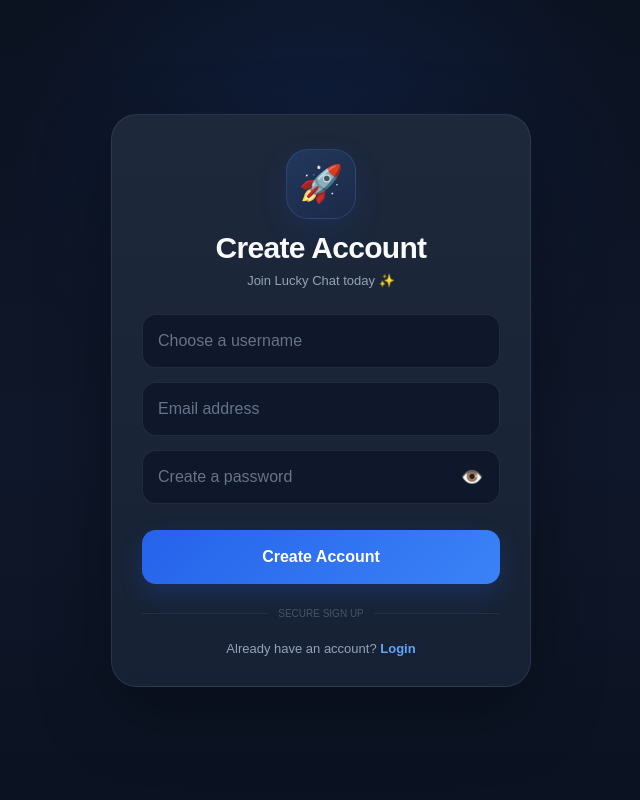
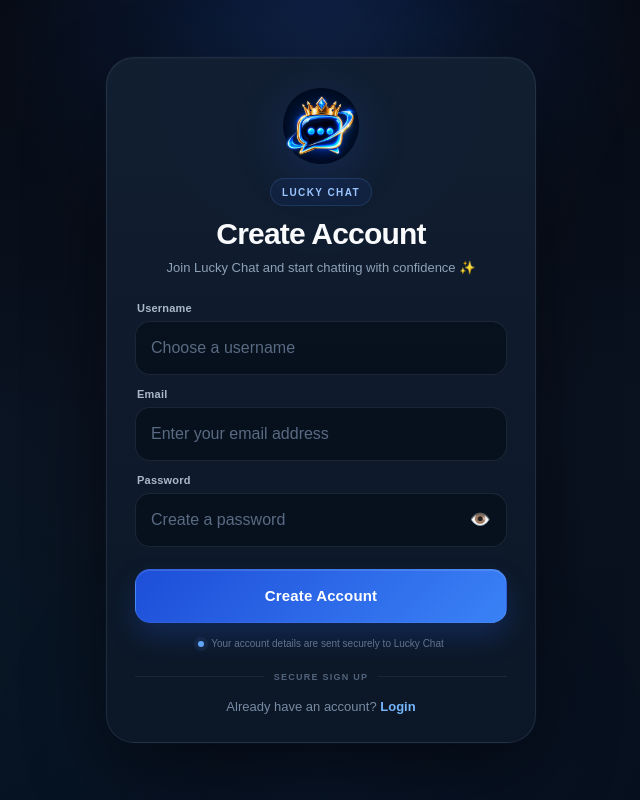
Before and after one commit to luckysandya2712/lucky-chat-v2, a FastAPI app: page /register in a window 1280 px wide. Shown: the whole page, without its empty margins (319-959 px from the left). Run offline with FastAPI, Linux system fonts and the light colour scheme; parts of the project's set-up code (start-up, migrations or seed data) failed here and were passed over.

Commit message:
Redesign register page and refresh logo cache

```diff
--- a/app/templates/register.html
+++ b/app/templates/register.html
@@ -1,12 +1,29 @@
 <!DOCTYPE html>
-<html>
+<html lang="en">
 <head>
-<title>Register</title>
-<meta name="viewport" content="width=device-width,initial-scale=1">
+<meta charset="UTF-8">
+<meta name="viewport" content="width=device-width,initial-scale=1,viewport-fit=cover">
+<meta name="theme-color" content="#08111f">
+<title>Create Account • Lucky Chat</title>
 
 <style>
 *{
     box-sizing:border-box;
+}
+
+:root{
+    color-scheme:dark;
+    --bg-1:#060b14;
+    --bg-2:#0a1220;
+    --card:#101b2d;
+    --card-2:#0d1727;
+    --text:#f8fafc;
+    --muted:#8fa1b8;
+    --muted-2:#61738c;
+    --line:rgba(148,163,184,.14);
+    --line-strong:rgba(96,165,250,.28);
+    --blue:#2563eb;
+    --blue-2:#60a5fa;
 }
 
 html,body{
@@ -15,112 +32,166 @@ html,body{
 }
 
 body{
+    margin:0;
+    min-height:100vh;
+    min-height:100svh;
+    display:flex;
+    align-items:center;
+    justify-content:center;
+    padding:22px 16px;
+    overflow-x:hidden;
+    color:var(--text);
+    font-family:Arial,sans-serif;
     background:
-        radial-gradient(circle at 50% 18%, rgba(37,99,235,.12), transparent 34%),
-        linear-gradient(180deg,#0b1220 0%,#0f172a 55%,#0b1322 100%);
-    display:flex;
-    justify-content:center;
-    align-items:center;
-    min-height:100vh;
-    font-family:Arial,sans-serif;
-    margin:0;
-    padding:24px 16px;
-    color:#fff;
+        radial-gradient(circle at 50% 0%,rgba(37,99,235,.20),transparent 32%),
+        radial-gradient(circle at 15% 85%,rgba(14,116,144,.08),transparent 28%),
+        linear-gradient(180deg,var(--bg-1) 0%,var(--bg-2) 52%,#07101d 100%);
+}
+
+.page-glow{
+    position:fixed;
+    inset:0;
+    pointer-events:none;
+    background:
+        radial-gradient(circle at 50% 18%,rgba(96,165,250,.06),transparent 24%),
+        radial-gradient(circle at 50% 100%,rgba(37,99,235,.05),transparent 34%);
 }
 
 .card{
     position:relative;
-    width:min(100%,420px);
-    padding:34px 30px 30px;
-    border:1px solid rgba(148,163,184,.14);
-    border-radius:26px;
-    background:linear-gradient(180deg,rgba(30,41,59,.98),rgba(23,34,54,.98));
+    z-index:1;
+    width:min(100%,430px);
+    padding:30px 28px 26px;
+    border:1px solid var(--line);
+    border-radius:28px;
+    background:
+        linear-gradient(180deg,rgba(18,31,50,.98),rgba(12,23,39,.98));
     box-shadow:
-        0 25px 70px rgba(0,0,0,.35),
-        0 0 0 1px rgba(59,130,246,.03);
+        0 30px 80px rgba(0,0,0,.46),
+        0 0 0 1px rgba(59,130,246,.035),
+        inset 0 1px 0 rgba(255,255,255,.025);
+    backdrop-filter:blur(18px);
+    -webkit-backdrop-filter:blur(18px);
     animation:cardIn .45s ease-out both;
 }
 
 .brand{
     text-align:center;
-    margin-bottom:26px;
+    margin-bottom:24px;
 }
 
-.brand-icon{
+.brand-logo{
+    display:block;
+    width:76px;
+    height:76px;
+    margin:0 auto 14px;
+    object-fit:contain;
+    border-radius:22px;
+    filter:drop-shadow(0 10px 24px rgba(37,99,235,.20));
+}
+
+.brand-kicker{
     display:inline-flex;
     align-items:center;
     justify-content:center;
-    width:70px;
-    height:70px;
-    margin-bottom:12px;
-    border-radius:22px;
-    background:linear-gradient(145deg,rgba(59,130,246,.18),rgba(30,64,175,.12));
-    border:1px solid rgba(96,165,250,.18);
-    box-shadow:0 10px 30px rgba(37,99,235,.12);
-    font-size:36px;
+    min-height:28px;
+    padding:0 11px;
+    border:1px solid rgba(96,165,250,.16);
+    border-radius:999px;
+    background:rgba(37,99,235,.08);
+    color:#9cc7ff;
+    font-size:10px;
+    font-weight:700;
+    letter-spacing:.14em;
+    text-transform:uppercase;
 }
 
 h1{
-    color:#f8fafc;
-    text-align:center;
-    margin:0;
+    margin:11px 0 0;
+    color:var(--text);
     font-size:30px;
-    letter-spacing:-.7px;
+    line-height:1.1;
+    letter-spacing:-.8px;
 }
 
 .subtitle{
-    color:#94a3b8;
-    text-align:center;
     margin:8px 0 0;
+    color:var(--muted);
     font-size:13px;
+    line-height:1.5;
+}
+
+.form{
+    margin-top:22px;
 }
 
 .form-group{
     position:relative;
-    margin:14px 0;
+    margin:13px 0;
+}
+
+.field-label{
+    display:block;
+    margin:0 0 7px 2px;
+    color:#aab8ca;
+    font-size:11px;
+    font-weight:700;
+    letter-spacing:.02em;
 }
 
 input{
     width:100%;
     height:54px;
     padding:0 15px;
-    border:1px solid rgba(148,163,184,.14);
-    border-radius:14px;
+    border:1px solid var(--line);
+    border-radius:15px;
     outline:none;
-    background:#0f172a;
-    color:#f8fafc;
+    background:rgba(7,16,29,.88);
+    color:var(--text);
     font-size:16px;
-    transition:border-color .2s ease,box-shadow .2s ease,background .2s ease;
+    transition:
+        border-color .2s ease,
+        box-shadow .2s ease,
+        background .2s ease,
+        transform .2s ease;
 }
 
 input::placeholder{
-    color:#64748b;
+    color:#596a82;
+}
+
+input:hover{
+    border-color:rgba(148,163,184,.22);
 }
 
 input:focus{
-    border-color:rgba(59,130,246,.65);
-    background:#111c30;
+    border-color:var(--line-strong);
+    background:#0b1729;
     box-shadow:0 0 0 4px rgba(37,99,235,.10);
 }
 
 .password-group input{
-    padding-right:52px;
+    padding-right:56px;
 }
 
 .toggle-password{
     position:absolute;
-    right:8px;
-    top:7px;
+    right:7px;
+    bottom:7px;
     width:40px;
     height:40px;
     margin:0;
     padding:0;
+    display:inline-flex;
+    align-items:center;
+    justify-content:center;
     border:0;
     border-radius:11px;
     background:transparent;
-    color:#94a3b8;
-    font-size:18px;
+    color:#8fa1b8;
+    font-size:17px;
     cursor:pointer;
+    transition:background .18s ease,color .18s ease,transform .18s ease;
 }
 
 .toggle-password:hover{
@@ -128,42 +199,86 @@ input:focus{
     color:#e2e8f0;
 }
 
+.toggle-password:active{
+    transform:scale(.95);
+}
+
+button:focus-visible,
+a:focus-visible,
+input:focus-visible{
+    outline:2px solid rgba(96,165,250,.75);
+    outline-offset:3px;
+}
+
 button[type="submit"]{
     width:100%;
     height:54px;
-    margin-top:12px;
-    border:0;
-    border-radius:14px;
-    background:linear-gradient(135deg,#2563eb,#3b82f6);
-    color:white;
-    font-size:16px;
-    font-weight:bold;
+    margin-top:9px;
+    border:1px solid rgba(255,255,255,.08);
+    border-radius:15px;
+    background:linear-gradient(135deg,#1d4ed8,#3b82f6);
+    color:#fff;
+    font-size:15px;
+    font-weight:700;
+    letter-spacing:.01em;
     cursor:pointer;
-    box-shadow:0 10px 24px rgba(37,99,235,.20);
-    transition:transform .16s ease,box-shadow .16s ease,filter .16s ease;
+    box-shadow:
+        0 14px 28px rgba(37,99,235,.22),
+        inset 0 1px 0 rgba(255,255,255,.12);
+    transition:
+        transform .16s ease,
+        box-shadow .16s ease,
+        filter .16s ease;
 }
 
 button[type="submit"]:hover{
     filter:brightness(1.05);
-    box-shadow:0 13px 28px rgba(37,99,235,.27);
+    box-shadow:
+        0 17px 34px rgba(37,99,235,.28),
+        inset 0 1px 0 rgba(255,255,255,.14);
 }
 
 button[type="submit"]:active{
-    transform:scale(.985);
+    transform:translateY(1px) scale(.992);
 }
 
 button[type="submit"]:disabled{
-    opacity:.7;
+    opacity:.72;
     cursor:not-allowed;
+    filter:none;
+}
+
+.security-note{
+    display:flex;
+    align-items:center;
+    justify-content:center;
+    gap:7px;
+    margin-top:14px;
+    color:var(--muted-2);
+    font-size:10px;
+    line-height:1.4;
+    text-align:center;
+}
+
+.security-note::before{
+    content:"";
+    width:6px;
+    height:6px;
+    flex:0 0 6px;
+    border-radius:50%;
+    background:#60a5fa;
+    box-shadow:0 0 0 4px rgba(96,165,250,.08);
 }
 
 .divider{
     display:flex;
     align-items:center;
     gap:10px;
-    margin:24px 0 0;
-    color:#475569;
-    font-size:10px;
+    margin:21px 0 0;
+    color:#52647c;
+    font-size:9px;
+    font-weight:700;
+    letter-spacing:.14em;
 }
 
 .divider::before,
@@ -174,17 +289,18 @@ button[type="submit"]:disabled{
     background:rgba(148,163,184,.10);
 }
 
-p{
-    color:#94a3b8;
+.footer-copy{
+    margin:15px 0 0;
+    color:#788ba4;
     text-align:center;
-    margin:22px 0 0;
     font-size:13px;
+    line-height:1.5;
 }
 
 a{
-    color:#60a5fa;
+    color:#75b7ff;
     text-decoration:none;
-    font-weight:600;
+    font-weight:700;
 }
 
 a:hover{
@@ -204,43 +320,105 @@ a:hover{
 
 @media(max-width:430px){
     body{
-        padding:18px 12px;
+        padding:16px 12px;
     }
 
     .card{
-        padding:30px 20px 24px;
-        border-radius:23px;
+        padding:27px 19px 23px;
+        border-radius:24px;
+    }
+
+    .brand-logo{
+        width:70px;
+        height:70px;
+        margin-bottom:12px;
     }
 
     h1{
-        font-size:28px;
+        font-size:27px;
+    }
+
+    .form{
+        margin-top:19px;
     }
 }
 
 @media(max-height:720px){
     body{
         align-items:flex-start;
-        padding-top:28px;
-        padding-bottom:28px;
+        padding-top:20px;
+        padding-bottom:20px;
+    }
+
+    .card{
+        margin:0 auto;
+    }
+
+    .brand{
+        margin-bottom:18px;
+    }
+
+    .brand-logo{
+        width:62px;
+        height:62px;
+        margin-bottom:10px;
+    }
+
+    h1{
+        font-size:26px;
+    }
+
+    .form{
+        margin-top:15px;
+    }
+
+    .form-group{
+        margin:10px 0;
+    }
+
+    button[type="submit"]{
+        margin-top:7px;
+    }
+
+    .divider{
+        margin-top:17px;
+    }
+
+    .footer-copy{
+        margin-top:12px;
+    }
+}
+
+@media(prefers-reduced-motion:reduce){
+    .card{
+        animation:none;
+    }
+
+    input,
+    button{
+        transition:none;
     }
 }
 </style>
-
 </head>
 
 <body>
+<div class="page-glow" aria-hidden="true"></div>
 
 <div class="card">
-
     <div class="brand">
-        <div class="brand-icon" aria-hidden="true">🚀</div>
+        <img
+            class="brand-logo"
+            src="/static/pwa/icon-512.png?v=logo3"
+            alt="Lucky Chat">
+        <div class="brand-kicker">Lucky Chat</div>
         <h1>Create Account</h1>
-        <div class="subtitle">Join Lucky Chat today ✨</div>
+        <div class="subtitle">Join Lucky Chat and start chatting with confidence ✨</div>
     </div>
 
-    <form method="POST" action="/register" id="registerForm">
-
+    <form method="POST" action="/register" id="registerForm" class="form">
         <div class="form-group">
+            <label class="field-label" for="username">Username</label>
             <input
                 type="text"
                 name="username"
@@ -251,16 +429,18 @@ a:hover{
         </div>
 
         <div class="form-group">
+            <label class="field-label" for="email">Email</label>
             <input
                 type="email"
                 name="email"
                 id="email"
-                placeholder="Email address"
+                placeholder="Enter your email address"
                 autocomplete="email"
                 required>
         </div>
 
         <div class="form-group password-group">
+            <label class="field-label" for="password">Password</label>
             <input
                 type="password"
                 name="password"
@@ -279,15 +459,15 @@ a:hover{
         <button type="submit" id="registerButton">Create Account</button>
     </form>
 
+    <div class="security-note">Your account details are sent securely to Lucky Chat</div>
+
     <div class="divider">SECURE SIGN UP</div>
 
-    <p>
+    <p class="footer-copy">
         Already have an account?
         <a href="/login">Login</a>
     </p>
-
 </div>
-
 
 <script>
 const passwordInput = document.getElementById("password");
@@ -308,6 +488,5 @@ registerForm.addEventListener("submit", () => {
     registerButton.textContent = "Creating account...";
 });
 </script>
-
 </body>
 </html>
```
